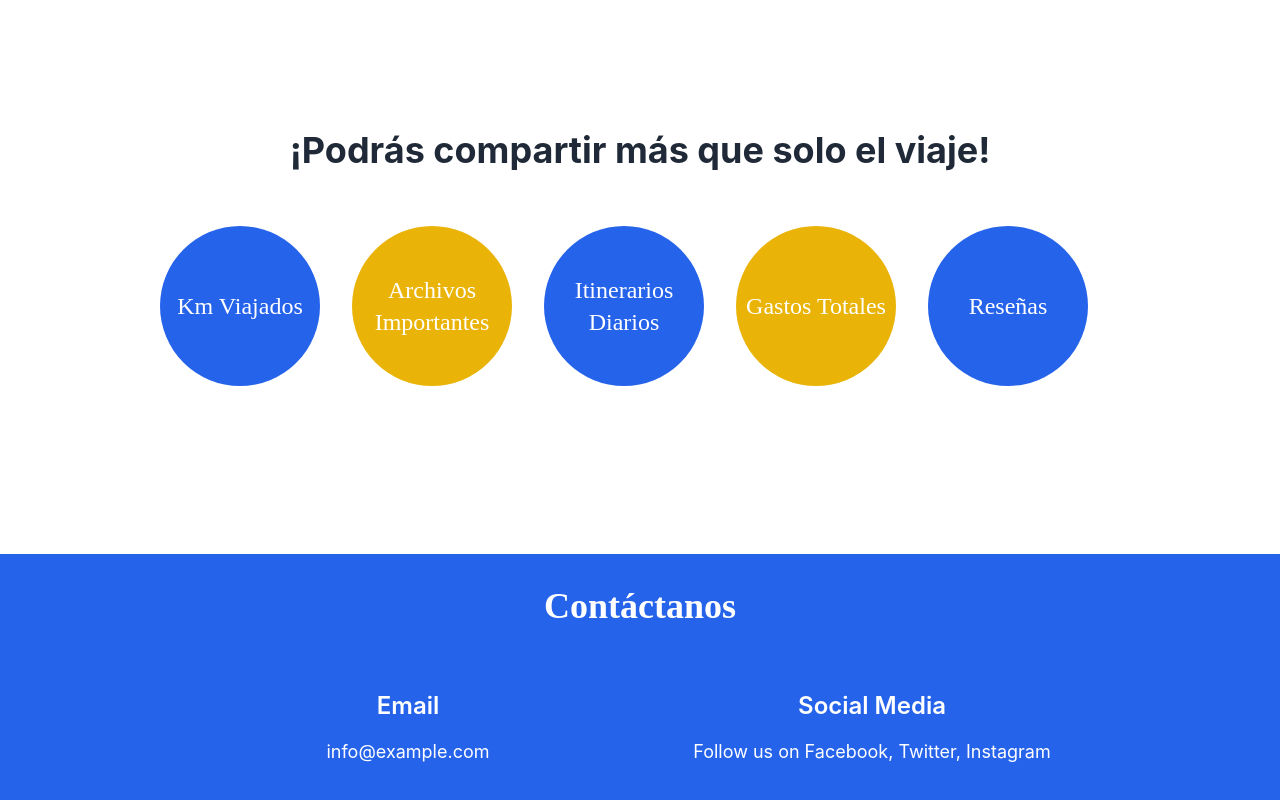
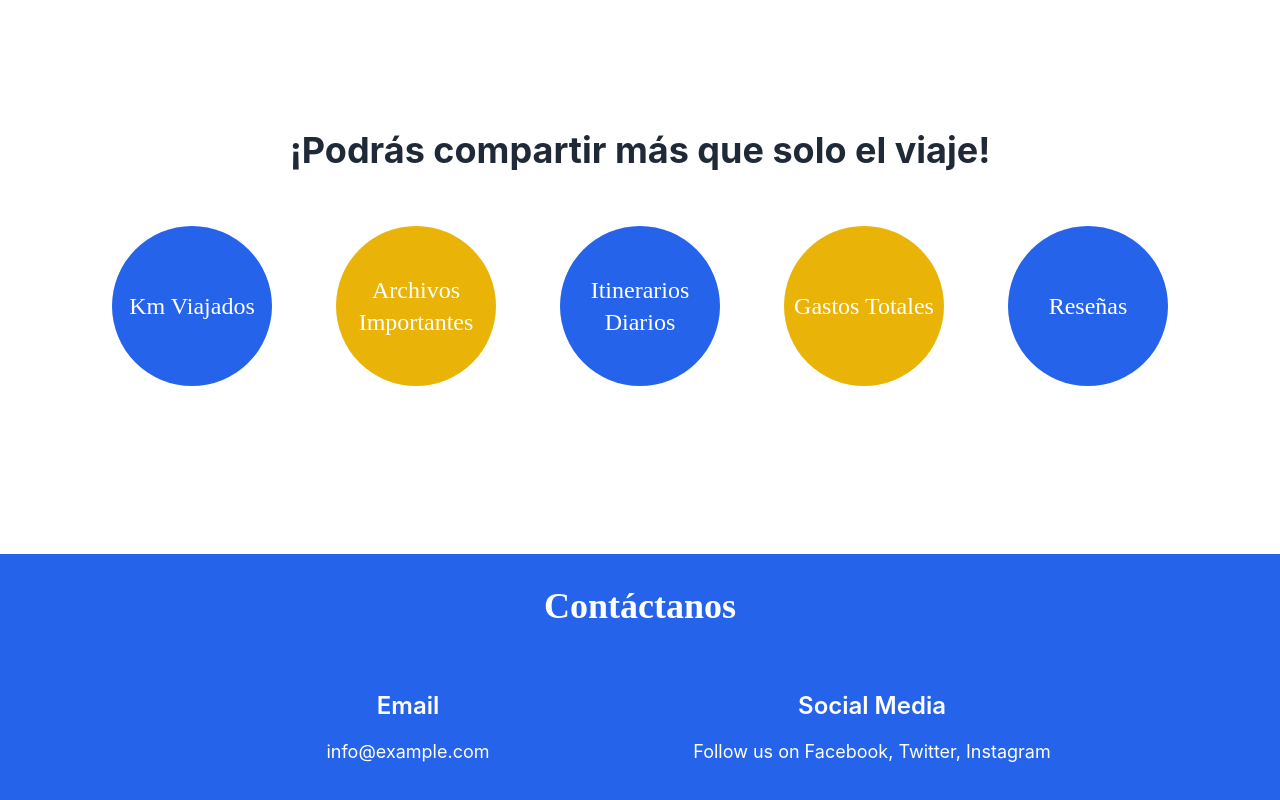
Before and after one commit to jdapuy/FripsFrontend, a React (Vite) app: page / in a window 1280 px wide. Shown: the part 2174-2974 px from the top of the page. Built offline with nearby package versions, Linux system fonts and the light colour scheme.

Commit message:
Refactor: estilos en landingpage

```diff
--- a/src/components/Home.jsx
+++ b/src/components/Home.jsx
@@ -25,10 +25,10 @@ const Home = () => {
             <img src={friendsCountry} alt="FRIENDS" className="w-full h-auto" />
           </div>
           <div className="w-1/2 p-8">
-            <h1 className="text-4xl font-bold text-gray-800 mb-4">
+            <h1 className="text-4xl font-bold dark:text-white text-gray-800 mb-4">
               ¿Buscás armar un viaje con tus amigos?
             </h1>
-            <p className="text-2xl text-gray-600 my-10">
+            <p className="text-2xl dark:text-white text-gray-600 my-10">
               Con FRIPS serás capaz de seleccionar que país quieren visitar con
               un simple click.
             </p>
@@ -65,29 +65,29 @@ const Home = () => {
           </h1>
         </div>
 
-        <div className="flex items-center justify-center bg-white-100 min-h-60">
-          <ul className="flex list-none">
-            <li className="mr-8">
+        <div className="flex  items-center justify-center bg-white-100 min-h-60">
+          <ul className="flex flex-col xl:flex xl:flex-row justify-between gap list-none">
+            <li className="m-8 ">
               <div className="flex items-center justify-center w-40 h-40 rounded-full bg-blue-600 text-white text-2xl font-amatica">
                 Km Viajados
               </div>
             </li>
-            <li className="mr-8">
+            <li className="m-8">
               <div className="flex items-center justify-center w-40 h-40 rounded-full bg-yellow-500 text-white text-2xl font-amatica">
                 Archivos Importantes
               </div>
             </li>
-            <li className="mr-8">
+            <li className="m-8">
               <div className="flex items-center justify-center w-40 h-40 rounded-full bg-blue-600 text-white text-2xl font-amatica">
                 Itinerarios Diarios
               </div>
             </li>
-            <li className="mr-8">
+            <li className="m-8">
               <div className="flex items-center justify-center w-40 h-40 rounded-full bg-yellow-500 text-white text-2xl font-amatica">
                 Gastos Totales
               </div>
             </li>
-            <li className="mr-8">
+            <li className="m-8">
               <div className="flex items-center justify-center w-40 h-40 rounded-full bg-blue-600 text-white text-2xl font-amatica">
                 Reseñas
               </div>
```
